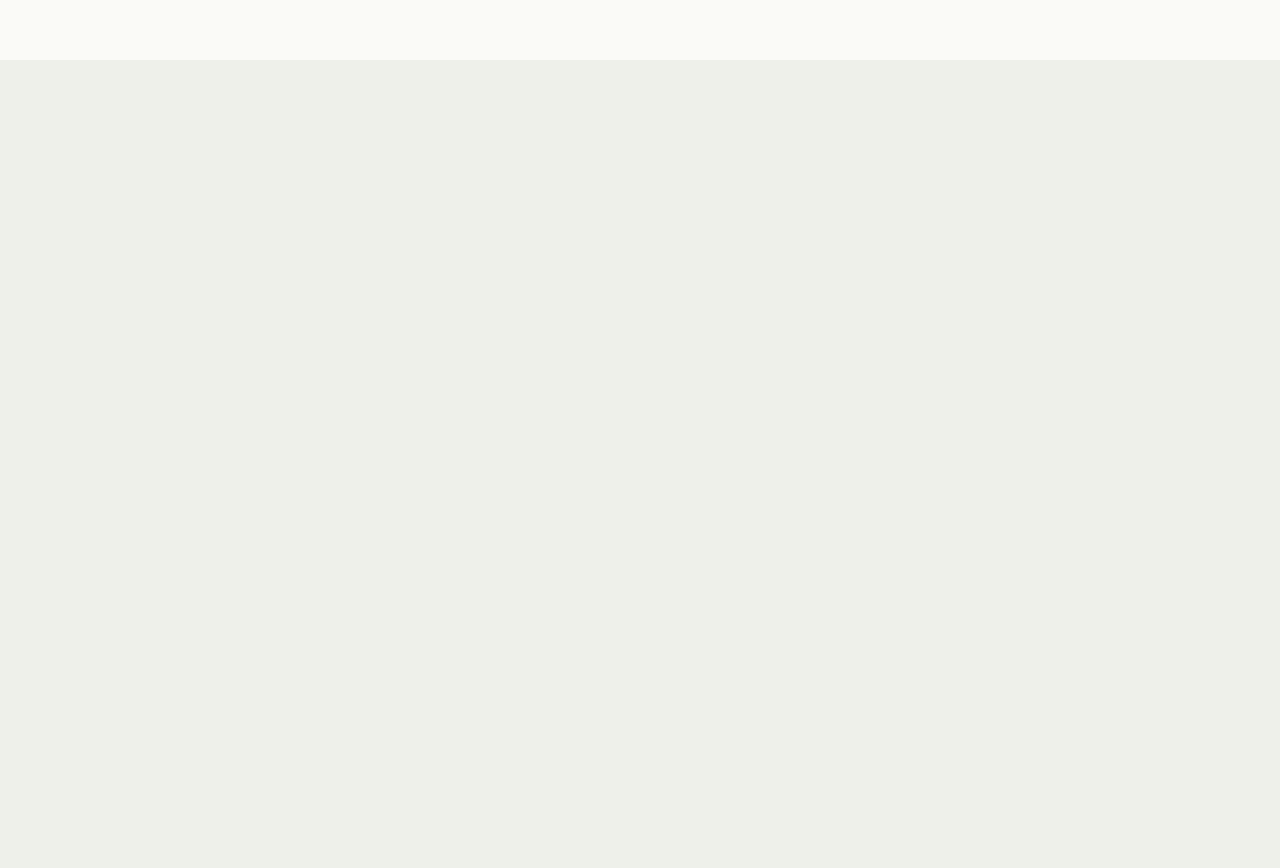
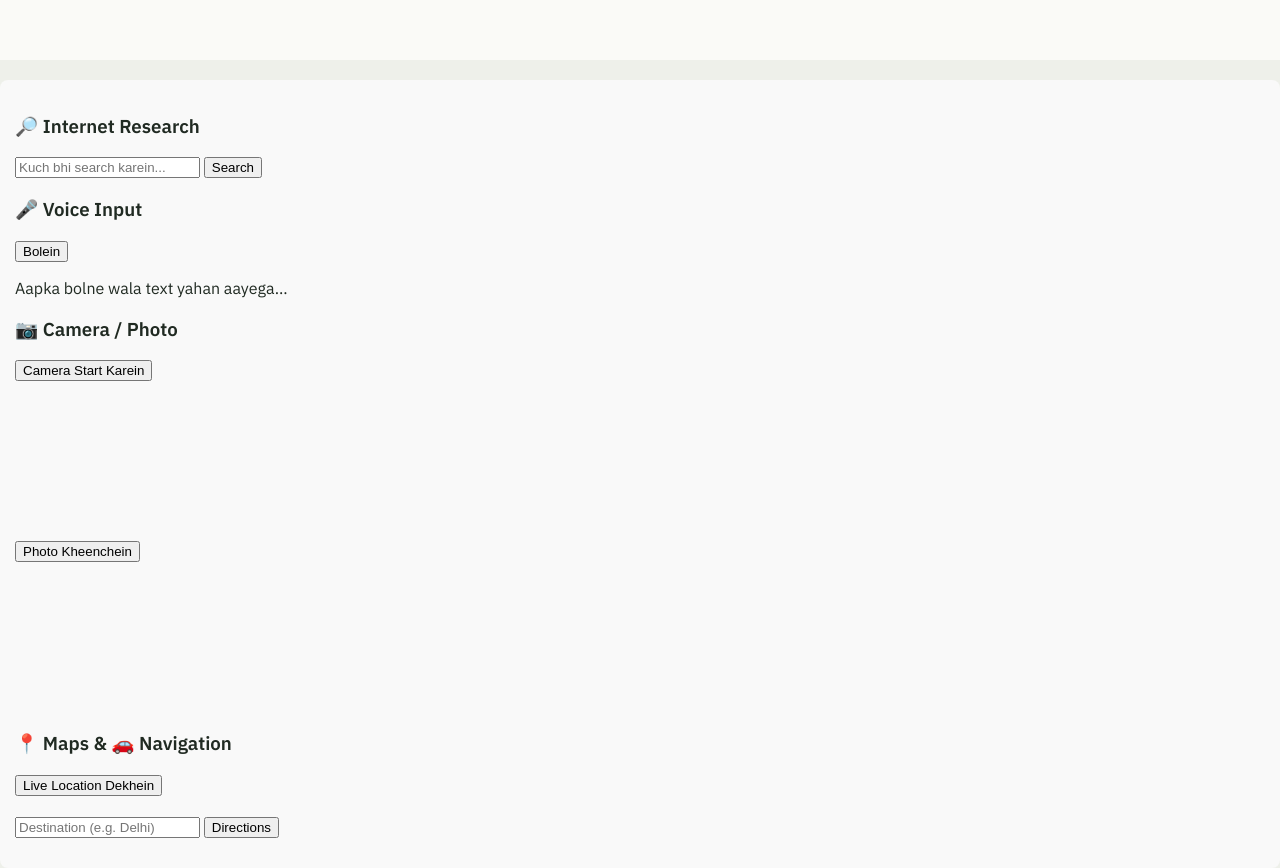
Before and after one commit to bidlanpawan726-coder/RUWAN-AI, a website: page public/index.html in a window 1280 px wide. Shown: the part 740-1608 px from the top of the page. Before the commit the page ends 800 px from the top, so only its background shows below. Drawn offline with Linux system fonts and the light colour scheme.

Commit message:
Update index.html

```diff
--- a/public/index.html
+++ b/public/index.html
@@ -90,3 +90,43 @@
 <script src="script.js"></script>
 </body>
 </html>
+<!-- NAYE FEATURES SECTION -->
+<div id="new-features-section" style="padding: 15px; background: #f9f9f9; border-radius: 8px; margin-top: 20px;">
+
+    <!-- 1. Search -->
+    <div style="margin-bottom: 15px;">
+        <h3>🔎 Internet Research</h3>
+        <input type="text" id="searchQuery" placeholder="Kuch bhi search karein...">
+        <button onclick="searchWeb()">Search</button>
+    </div>
+
+    <!-- 2. Voice -->
+    <div style="margin-bottom: 15px;">
+        <h3>🎤 Voice Input</h3>
+        <button onclick="startVoice()">Bolein</button>
+        <p id="voiceText">Aapka bolne wala text yahan aayega...</p>
+    </div>
+
+    <!-- 3. Camera -->
+    <div style="margin-bottom: 15px;">
+        <h3>📷 Camera / Photo</h3>
+        <button onclick="startCamera()">Camera Start Karein</button>
+        <video id="webcam" autoplay playsinline style="max-width:300px; display:block; margin-top:5px;"></video>
+        <button onclick="takePhoto()" style="margin-top:5px;">Photo Kheenchein</button>
+        <canvas id="canvas" style="max-width:300px; display:block;"></canvas>
+    </div>
+
+    <!-- 4 & 5. Maps & Navigation -->
+    <div style="margin-bottom: 15px;">
+        <h3>📍 Maps & 🚗 Navigation</h3>
+        <button onclick="getLocation()">Live Location Dekhein</button>
+        <div id="mapContainer"></div>
+        <br>
+        <input type="text" id="destination" placeholder="Destination (e.g. Delhi)">
+        <button onclick="getDirections()">Directions</button>
+    </div>
+
+</div>
+
+<!-- Nayi JS File Link -->
+<script src="extra-features.js"></script>
```
